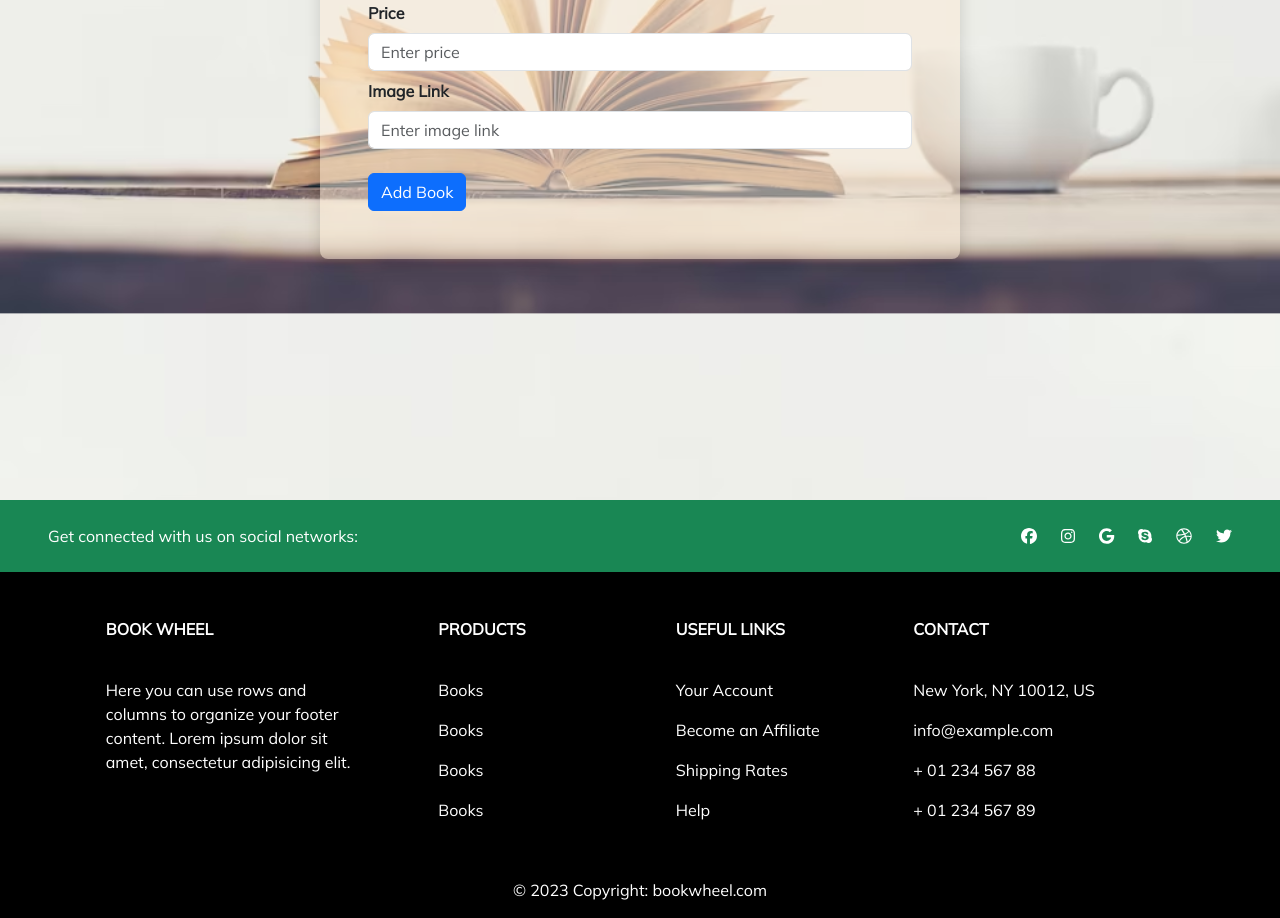
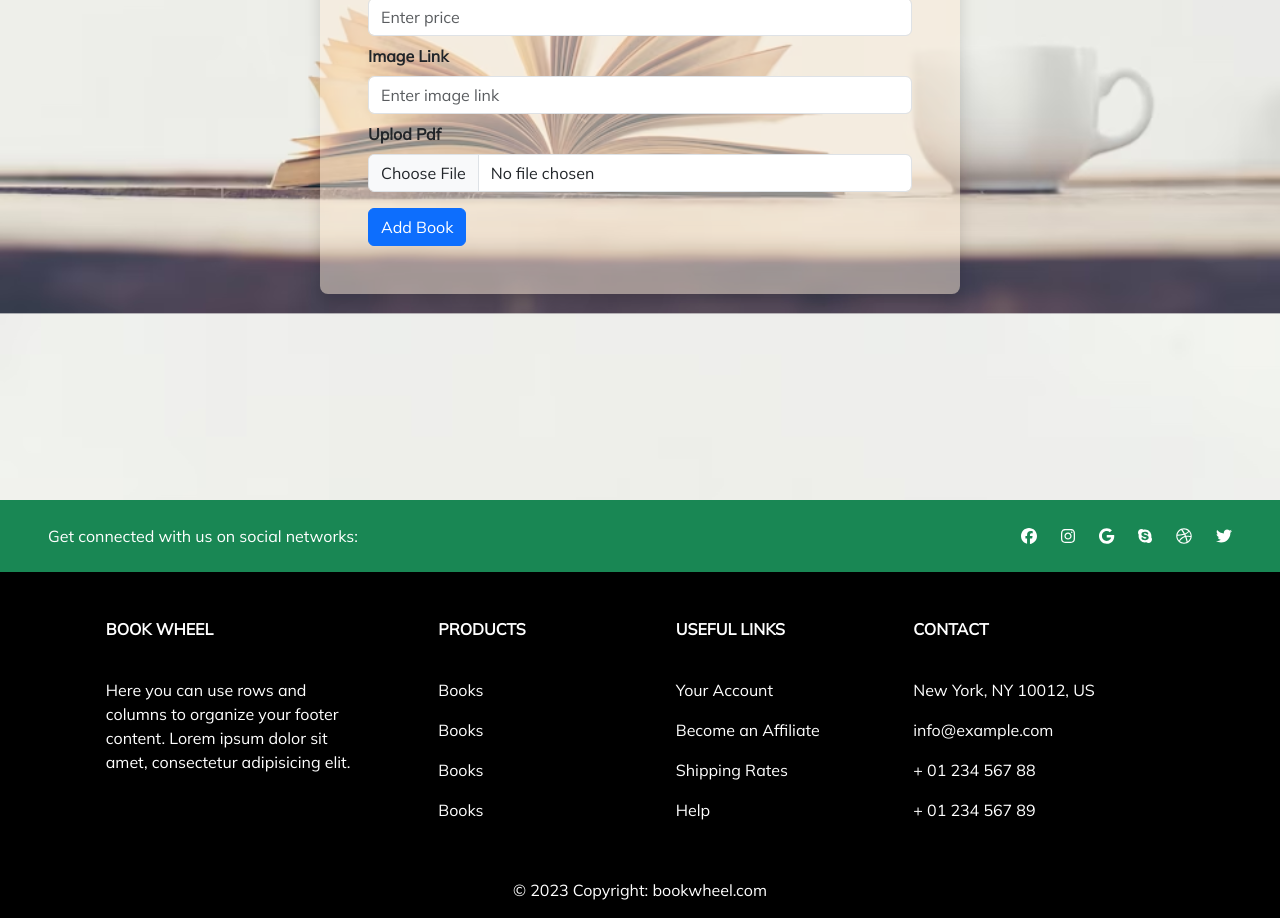
Before and after one commit to Tasnim-Pricila/book-catalog, a React (Vite) app: page /addnew in a window 1280 px wide. Shown: the part 780-1698 px from the top of the page. Built offline with nearby package versions, Linux system fonts and the light colour scheme; no server answers; sample sign-in values are in the browser's storage.

Commit message:
file upload implemented

```diff
--- a/package.json
+++ b/package.json
@@ -15,10 +15,13 @@
     "@fortawesome/free-regular-svg-icons": "^6.4.0",
     "@fortawesome/free-solid-svg-icons": "^6.4.0",
     "@fortawesome/react-fontawesome": "^0.2.0",
+    "@react-pdf-viewer/core": "^3.12.0",
+    "@react-pdf-viewer/default-layout": "^3.12.0",
     "@reduxjs/toolkit": "^1.9.5",
     "aos": "^2.3.4",
     "bootstrap": "^5.3.0",
     "firebase": "^10.0.0",
+    "pdfjs-dist": "^3.4.120",
     "react": "^18.2.0",
     "react-bootstrap": "^2.8.0",
     "react-dom": "^18.2.0",
@@ -28,7 +31,8 @@
     "react-router-dom": "^6.14.1",
     "react-simple-star-rating": "^5.1.7",
     "react-slick": "^0.29.0",
-    "slick-carousel": "^1.8.1"
+    "slick-carousel": "^1.8.1",
+    "uuid": "^9.0.0"
   },
   "devDependencies": {
     "@types/aos": "^3.0.4",
--- a/src/components/BookCard.tsx
+++ b/src/components/BookCard.tsx
@@ -14,7 +14,7 @@ import {
 import { useAppSelector } from "../redux/features/hook";
 import { useEffect, useState } from "react";
 import ToastMessage from "../shared/ToastMessage";
-import { Image, OverlayTrigger, Tooltip } from "react-bootstrap";
+import {  Image, OverlayTrigger, Tooltip } from "react-bootstrap";
 import demoImage from "../../src/assets/images/book.jpg";
 import {
   isValidUrl,
@@ -76,14 +76,13 @@ const BookCard = ({ book }: IProps) => {
       navigate
     );
   };
-  const errorMessage = (error as IError)?.error as string;
+  const errorMessage = (error as IError)?.data?.message;
 
   useEffect(() => {
     if (isSuccess || isError) {
       handleShow();
     }
   }, [isSuccess, isError]);
-
 
   return (
     <div>
@@ -102,7 +101,7 @@ const BookCard = ({ book }: IProps) => {
               alt="fgfgggggg"
               className="rounded-3"
               width="150"
-              height="240"
+              height="100%"
               onClick={() => navigate(`/bookdetails/${book._id!}`)}
             />
             <small
@@ -114,11 +113,23 @@ const BookCard = ({ book }: IProps) => {
           </div>
 
           <Card.Body style={{ minWidth: 0 }} className="px-2">
-            <Card.Title className="text-truncate fw-bold">{book?.title}</Card.Title>
+            <Card.Title className="text-truncate fw-bold">
+              {book?.title}
+            </Card.Title>
 
-            <Card.Text className="text-truncate mb-0" style={{color:"#121823"}}>{book?.author}</Card.Text>
-            <Card.Text className="mb-0 text-muted">{book?.publication_date?.slice(0, 10)}</Card.Text>
-            <Card.Text className="text-muted mb-0" > {book?.genre}</Card.Text>
+            <Card.Text
+              className="text-truncate mb-0"
+              style={{ color: "#121823" }}
+            >
+              {book?.author}
+            </Card.Text>
+            <Card.Text className="mb-0 text-muted">
+              {book?.publication_date?.slice(0, 10)}
+            </Card.Text>
+            <Card.Text className="text-truncate text-muted mb-0">
+              {" "}
+              {book?.genre}
+            </Card.Text>
             <div className="my-2">
               <Rating
                 allowFraction
@@ -128,6 +139,12 @@ const BookCard = ({ book }: IProps) => {
               />
             </div>
             <Card.Text className="fw-bold mb-1">${book?.price}</Card.Text>
+            {/* <Button variant="link"> */}
+              <a href={book?.pdfFileUrl} target="_blank" className="my-1 d-inline-block text-decoration-none" >
+                Read Now
+              </a>
+            {/* </Button> */}
+
             <div>
               <>
                 {userWishlist?.find((wishlist) => wishlist._id === book._id) ? (
--- a/src/components/BookDetailRow.tsx
+++ b/src/components/BookDetailRow.tsx
@@ -77,7 +77,7 @@ const BookDetailRow = ({ book, relatedBooks }: IProps) => {
     );
   };
 
-  const errorMessage = (error as IError)?.error as string;
+  const errorMessage = (error as IError)?.data?.message;
   useEffect(() => {
     if (isSuccess || isError) {
       handleShow();
--- a/src/components/DeleteBookModal.tsx
+++ b/src/components/DeleteBookModal.tsx
@@ -45,7 +45,7 @@ const DeleteBookModal = ({ id }: IProps) => {
     }
   }, [isSuccess, isError, navigate]);
 
-  const errorMessage = (error as IError)?.error as string;
+  const errorMessage = (error as IError)?.data?.message;
 
   return (
     <>
--- a/src/lib/firebase.ts
+++ b/src/lib/firebase.ts
@@ -1,6 +1,7 @@
 // Import the functions you need from the SDKs you need
 import { initializeApp } from "firebase/app";
 import { getAuth } from "firebase/auth";
+import { getStorage } from "firebase/storage";
 
 const firebaseConfig = {
   apiKey: import.meta.env.VITE_apiKey,
@@ -15,3 +16,4 @@ const firebaseConfig = {
 const app = initializeApp(firebaseConfig);
 
 export const auth = getAuth(app);
+export const storage = getStorage(app)
--- a/src/pages/AddNew.tsx
+++ b/src/pages/AddNew.tsx
@@ -1,3 +1,5 @@
+/* eslint-disable @typescript-eslint/restrict-template-expressions */
+/* eslint-disable @typescript-eslint/no-unsafe-member-access */
 import { Button, Col, Form, Row, Stack } from "react-bootstrap";
 import { genres } from "../utils/constants";
 import { FormEvent, useEffect, useState } from "react";
@@ -9,6 +11,14 @@ import { useNavigate } from "react-router-dom";
 import "./AddNew.css";
 import CustomHeading from "../shared/CustomHeading";
 import CustomBreadCrumb from "../shared/CustomBreadCrumb";
+import {
+  getDownloadURL,
+  ref,
+  uploadBytes,
+  uploadBytesResumable,
+} from "firebase/storage";
+import { storage } from "../lib/firebase";
+// import { v4 } from "uuid";
 
 const AddNew = () => {
   const navigate = useNavigate();
@@ -18,9 +28,12 @@ const AddNew = () => {
   const handleShow = () => setShow(true);
   const handleClose = () => setShow(false);
 
+  const [file, setFile] = useState<File | null>(null);
+
   useEffect(() => {
     if (isSuccess) {
       handleShow();
+      setFile("");
       setTimeout(() => {
         navigate("/allbooks");
       }, 1500);
@@ -30,6 +43,17 @@ const AddNew = () => {
     }
   }, [isSuccess, navigate, isError]);
 
+  const getFile = (e: React.FormEvent<HTMLInputElement>) => {
+    const inputElement = e.target as HTMLInputElement;
+    if (inputElement.files && inputElement.files.length > 0) {
+      const selectedFile = inputElement.files[0];
+      setFile(selectedFile);
+    }
+  };
+  // const getFile = (e: FormEvent<HTMLFormElement>) => {
+  //   // eslint-disable-next-line @typescript-eslint/no-unsafe-argument
+  //   setFile(e.target.files[0]);
+  // };
   const handleSumbit = (e: FormEvent<HTMLFormElement>) => {
     e.preventDefault();
     const target = e.target as typeof e.target & {
@@ -41,6 +65,32 @@ const AddNew = () => {
       image: { value: string };
     };
 
+    if (!file) return;
+    // eslint-disable-next-line @typescript-eslint/restrict-plus-operands
+    const fileName = Date.now() + file.name;
+    // const storageRef = ref(storage, `/files/${file.name}`);
+    const storageRef = ref(storage, `/files/${fileName}`);
+    uploadBytes(storageRef, file)
+      .then(() => {
+        // ... rest of the code ...
+      })
+      .catch((error) => {
+        console.log(error);
+      });
+
+    // generate link
+    const uploadTask = uploadBytesResumable(storageRef);
+    uploadTask.on(
+      "state_changed",
+      (snapshot) => {
+        Math.round((snapshot.bytesTransferred / snapshot.totalBytes) * 100);
+        // setProgress(prog);
+      },
+      (err) => console.log(err),
+      () => {
+        getDownloadURL(uploadTask.snapshot.ref)
+          .then((url) => {
+            const link = url;
             const data: IBook = {
               title: target.title.value,
               author: target.author.value,
@@ -49,8 +99,9 @@ const AddNew = () => {
               price: target.price.value,
               image: target.image.value,
               createdBy: user.email!,
+              pdfFileUrl: link,
             };
-
+            console.log(data);
             createBook(data)
               .then(() => {
                 // console.log(data);
@@ -58,9 +109,15 @@ const AddNew = () => {
               .catch((error) => {
                 console.log(error);
               });
+          })
+          .catch((e) => {
+            console.log(e);
+          });
+      }
+    );
   };
 
-  const errorMessage = (error as IError)?.error as string;
+  const errorMessage = (error as IError)?.data?.message;
 
   return (
     <div>
@@ -144,7 +201,15 @@ const AddNew = () => {
                 placeholder="Enter image link"
               />
             </Form.Group>
-
+            <Form.Label className="fw-bold">Uplod Pdf</Form.Label>
+            <input
+              type="file"
+              name="files"
+              accept="application/pdf"
+              className="form-control"
+              onChange={getFile}
+              required
+            />
             <Button variant="primary" type="submit" className="mt-3">
               Add Book
             </Button>
--- a/src/pages/AllBooks.tsx
+++ b/src/pages/AllBooks.tsx
@@ -88,7 +88,6 @@ const AllBooks = () => {
   const totalPages = Math.ceil(length! / itemsPerPage);
   const startIndex = (currentPage - 1) * itemsPerPage;
   const endIndex = startIndex + itemsPerPage;
-  console.log(currentPage);
 
   if (isLoading) {
     return <Loading />;
--- a/src/pages/EditBook.tsx
+++ b/src/pages/EditBook.tsx
@@ -67,7 +67,8 @@ const EditBook = () => {
       handleShow();
     }
   }, [isSuccess, id, isError, navigate]);
-  const errorMessage = (error as IError)?.error as string;
+
+  const errorMessage = (error as IError)?.data?.message;
 
   return (
     <div>
--- a/src/redux/api/apiSlice.ts
+++ b/src/redux/api/apiSlice.ts
@@ -3,7 +3,7 @@ import { createApi, fetchBaseQuery } from "@reduxjs/toolkit/query/react";
 export const api = createApi({
   reducerPath: "api",
   baseQuery: fetchBaseQuery({
-    baseUrl: "https://book-catalog-server-tasnim-pricila.vercel.app/api/v1",
+    baseUrl: "http://localhost:5000/api/v1",
   }),
   tagTypes: ["comment", "wishlist", "create", "delete"],
 
--- a/src/routes/index.tsx
+++ b/src/routes/index.tsx
@@ -12,6 +12,7 @@ import PrivateRoute from "./PrivateRoute";
 import WishList from "../pages/WishList";
 import Reading from "../pages/Reading";
 import ReadedBooks from "../pages/ReadedBooks";
+import ReadBook from "../pages/ReadBook";
 
 const routes = createBrowserRouter([
   {
@@ -70,6 +71,10 @@ const routes = createBrowserRouter([
           </PrivateRoute>
         ),
       },
+      // {
+      //   path: "/read-book",
+      //   element: <ReadBook />,
+      // },
       {
         path: "/signin",
         element: <SignIn />,
```
Also changed, not shown: src/pages/ReadBook.tsx (added, +26 -0 lines), src/types/globalTypes.ts (+8 -5 lines), 1 other file (tests, documents, lock files or other folders). Lines whose indentation alone changed are shown as unchanged.
